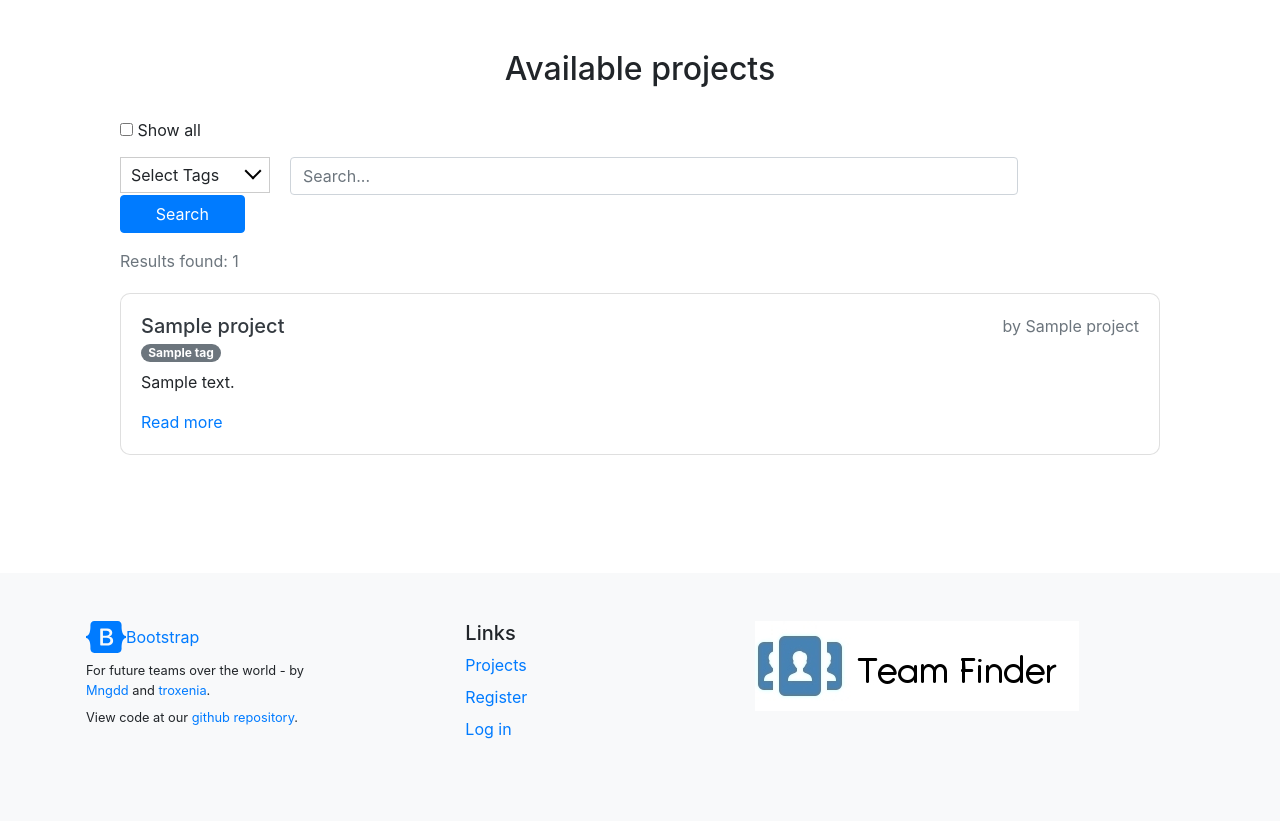
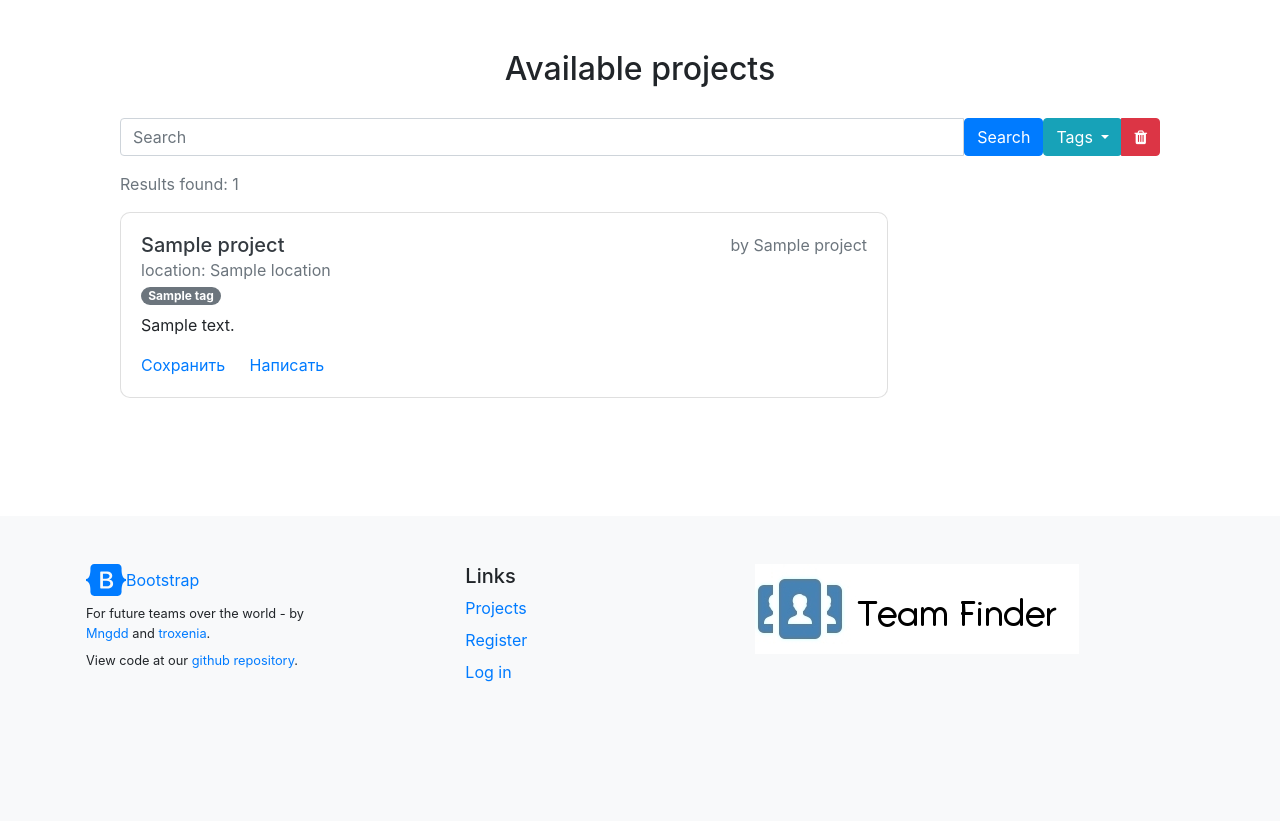
Before and after one commit to Mngdd/Team-Finder, a Flask app: template templates/index.html in a window 1280 px wide. Shown: the part 80-901 px from the top of the page. After the commit the page ends 762 px from the top, so only its background shows below. Run offline with Flask 3, Linux system fonts and the light colour scheme; the template is opened without the code that fills it: values that come from a table or form of the project are taken from there, most other values are stand-ins (such as "Sample title", 1, 10 or a date in 2020); some libraries are stand-ins or nearby versions.

Commit message:
index update

```diff
--- a/templates/index.html
+++ b/templates/index.html
@@ -1,45 +1,50 @@
 {% extends "base.html" %}
 
 {% block content %}
+
+
 <h2>Available projects</h2>
 <form action="{{ url_for('index') }}" method="POST" class="search-form">
+    <div class="input-group mb-3">
+    {{ form.search(type="search", class="form-control", placeholder="Search") }}
+    {{ form.submit(class="btn btn-primary my-2 my-sm-0", type="submit") }}
     {{ form.hidden_tag() }}
-    <div>
-        {{ form.show_all() }} {{ form.show_all.label }}
-    </div>
-    <div class="input-group mb-3">
-        <div id="list1" class="dropdown-check-list" tabindex="100">
-            <span class="anchor">Select Tags</span>
+
+    <div class="btn-group">
+      <button type="button" class="btn btn-info dropdown-toggle" data-toggle="dropdown" aria-haspopup="true" aria-expanded="false">
+        Tags
+      </button>
+      <div class="dropdown-menu">
         {{ form.tags(class="items") }}
       </div>
-        <div class="search-bar">
-            {{ form.search(class="form-control", placeholder="Search...") }}
+        <button type="submit" name="clear" value="" class="btn btn-danger"><i class="fa fa-trash"></i></button>
     </div>
-        {{ form.submit(type="submit", class="btn btn-primary my-2 my-sm-0 search-button") }}
     </div>
+<!--    <button type="button" class="btn btn-primary position-relative">-->
+<!--      <span class="badge bg-secondary">Secondary</span>-->
+<!--    </button>-->
 </form>
+
 
 <p class="text-muted">Results found: {{projects|length}}</p>
 {% for project in projects%}
-    <div class="card">
+    <div class="card" style="width: 48rem; margin-top:15px">
       <div class="card-body">
-            <h5 class="card-title">
+            <h5 class="card-title" style='display:inline'>
                 <a href="/project/{{project['id']}}" class="text-dark">{{project['title']}}</a>
             </h5>
-            <p class="text-secondary float-right team-leader">by {{project['team_leader_name']}}</p>
-            <div class="card-tags">
+            <p class="text-secondary float-right" style='display:inline'>by {{project['team_leader_name']}}</p>
+          <p class="text-secondary mb-0">location: {{project['location']}}</p>
           {% for tag in project['tags_str']%}
-                    <span class="badge badge-pill badge-secondary">{{tag}}</span>
+            <a href="#"><span class="badge badge-pill badge-secondary">{{tag}}</span></a>
           {% endfor %}
-            </div>
-            {% if project['description']|length > 137 %}
-                <p class="card-text">{{project['description'][:134]}}...</p>
-            {% else %}
-                <p class="card-text">{{project['description']}}</p>
-            {% endif %}
-            <a href="/project/{{project['id']}}" class="card-link">Read more</a>
+          <!--<h6 class="card-subtitle mb-2 text-muted">тут типа чета написать</h6>-->
+        <p class="card-text" style="margin-top:7px">{{project['description']}}</p>
+        <a href="#" class="card-link">Сохранить</a>
+        <a href="#" class="card-link">Написать</a>
       </div>
     </div>
+
 {% endfor %}
 <script>
         var checkList = document.getElementById('list1');
```
Lines whose indentation alone changed are shown as unchanged.
